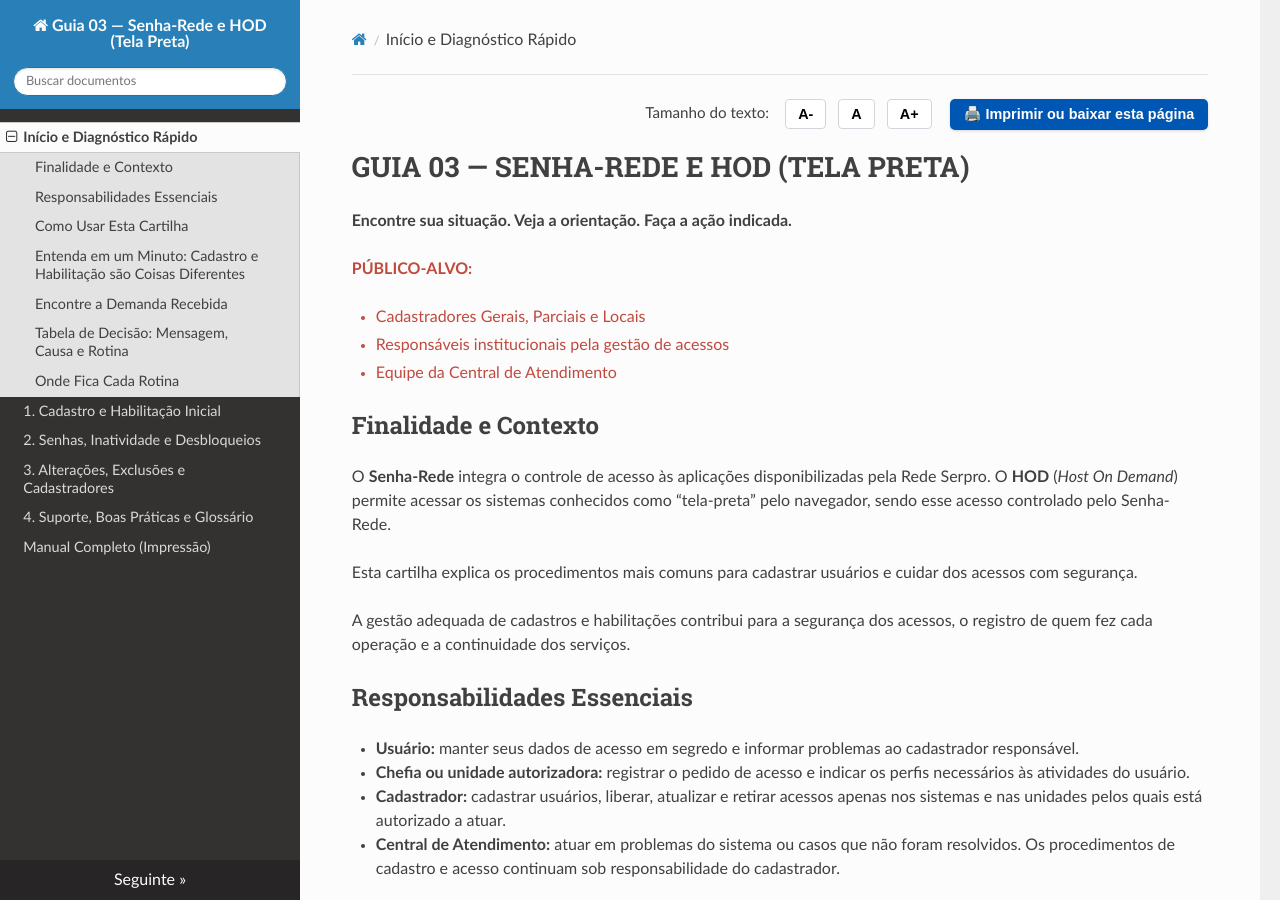
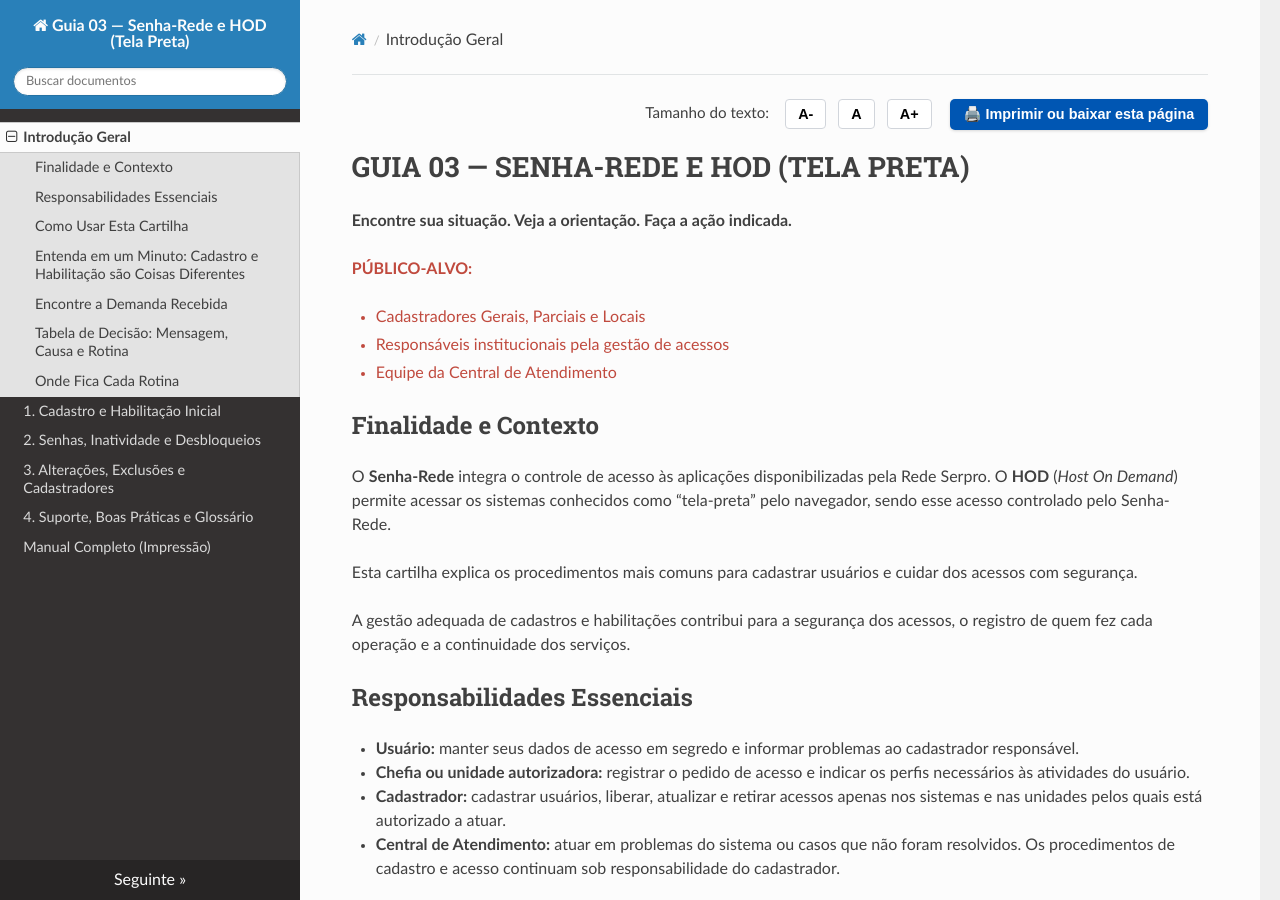
Before and after one commit to siqueiraazevedo2013-cloud/Tutorial-Guia-03-Senha-Rede-HOD, an MkDocs documentation site: the page built from docs/index.md, in a window 1280 px wide and 900 px high. Built offline with MkDocs 1.6.1, drawn with Linux system fonts in a browser that asks for light colours; nearby versions of some CDN libraries.

Commit message:
Update navigation title and adjust MathJax link

```diff
--- a/mkdocs.yml
+++ b/mkdocs.yml
@@ -9,7 +9,7 @@ theme:
   navigation_depth: 3
 
 nav:
-  - Início e Diagnóstico Rápido: index.md
+  - Introdução Geral: index.md
   - 1. Cadastro e Habilitação Inicial: 01-cadastro-e-habilitacao.md
   - 2. Senhas, Inatividade e Desbloqueios: 02-senhas-e-desbloqueios.md
   - 3. Alterações, Exclusões e Cadastradores: 03-alteracoes-exclusoes-e-cadastradores.md
```
